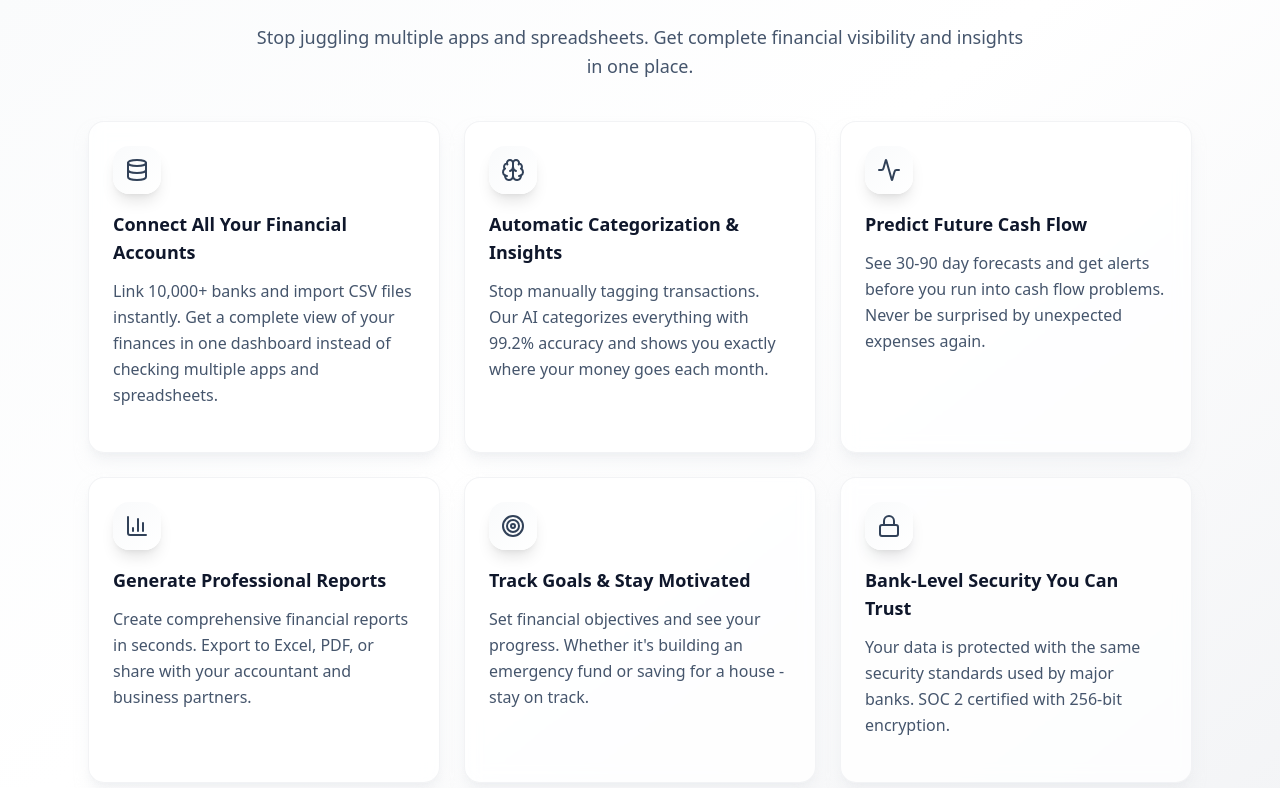
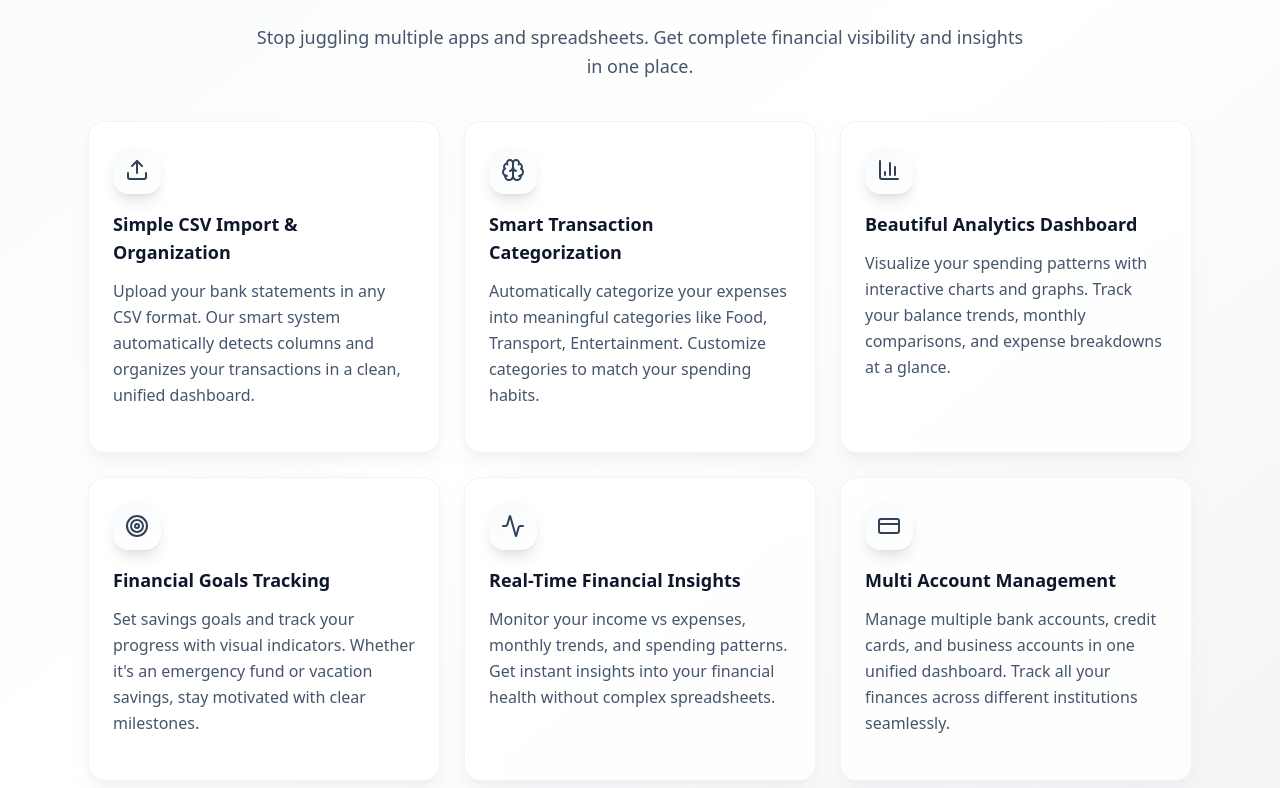
Before and after one commit to mttspss/easybudget, a Next.js app: page / in a window 1280 px wide. Shown: the part 2772-3560 px from the top of the page. Built offline with nearby package versions, Linux system fonts and the light colour scheme; no server answers.

Commit message:
feat: update landing page features with real EasyBudget capabilities - replaced 'Secure & Private Data' with 'Multi Account Management' - all 6 features now reflect actual implemented functionality - fixed linter errors by removing unused imports

```diff
--- a/src/app/page.tsx
+++ b/src/app/page.tsx
@@ -21,12 +21,11 @@ import {
   User,
   Shield,
   Target,
-  Database,
   BarChart3,
   Upload,
   Twitter,
   Linkedin,
-  Lock
+  CreditCard
 } from "lucide-react"
 
 export default function LandingPage() {
@@ -40,34 +39,34 @@ export default function LandingPage() {
 
   const benefits = [
     {
-      icon: Database,
-      title: "Connect All Your Financial Accounts",
-      desc: "Link 10,000+ banks and import CSV files instantly. Get a complete view of your finances in one dashboard instead of checking multiple apps and spreadsheets."
+      icon: Upload,
+      title: "Simple CSV Import & Organization",
+      desc: "Upload your bank statements in any CSV format. Our smart system automatically detects columns and organizes your transactions in a clean, unified dashboard."
     },
     {
       icon: Brain,
-      title: "Automatic Categorization & Insights",
-      desc: "Stop manually tagging transactions. Our AI categorizes everything with 99.2% accuracy and shows you exactly where your money goes each month."
+      title: "Smart Transaction Categorization",
+      desc: "Automatically categorize your expenses into meaningful categories like Food, Transport, Entertainment. Customize categories to match your spending habits."
+    },
+    {
+      icon: BarChart3,
+      title: "Beautiful Analytics Dashboard",
+      desc: "Visualize your spending patterns with interactive charts and graphs. Track your balance trends, monthly comparisons, and expense breakdowns at a glance."
+    },
+    {
+      icon: Target,
+      title: "Financial Goals Tracking",
+      desc: "Set savings goals and track your progress with visual indicators. Whether it's an emergency fund or vacation savings, stay motivated with clear milestones."
     },
     {
       icon: Activity,
-      title: "Predict Future Cash Flow",
-      desc: "See 30-90 day forecasts and get alerts before you run into cash flow problems. Never be surprised by unexpected expenses again."
+      title: "Real-Time Financial Insights",
+      desc: "Monitor your income vs expenses, monthly trends, and spending patterns. Get instant insights into your financial health without complex spreadsheets."
     },
     {
-      icon: BarChart3,
-      title: "Generate Professional Reports",
-      desc: "Create comprehensive financial reports in seconds. Export to Excel, PDF, or share with your accountant and business partners."
-    },
-    {
-      icon: Target,
-      title: "Track Goals & Stay Motivated",
-      desc: "Set financial objectives and see your progress. Whether it's building an emergency fund or saving for a house - stay on track."
-    },
-    {
-      icon: Lock,
-      title: "Bank-Level Security You Can Trust",
-      desc: "Your data is protected with the same security standards used by major banks. SOC 2 certified with 256-bit encryption."
+      icon: CreditCard,
+      title: "Multi Account Management",
+      desc: "Manage multiple bank accounts, credit cards, and business accounts in one unified dashboard. Track all your finances across different institutions seamlessly."
     }
   ]
 
```
